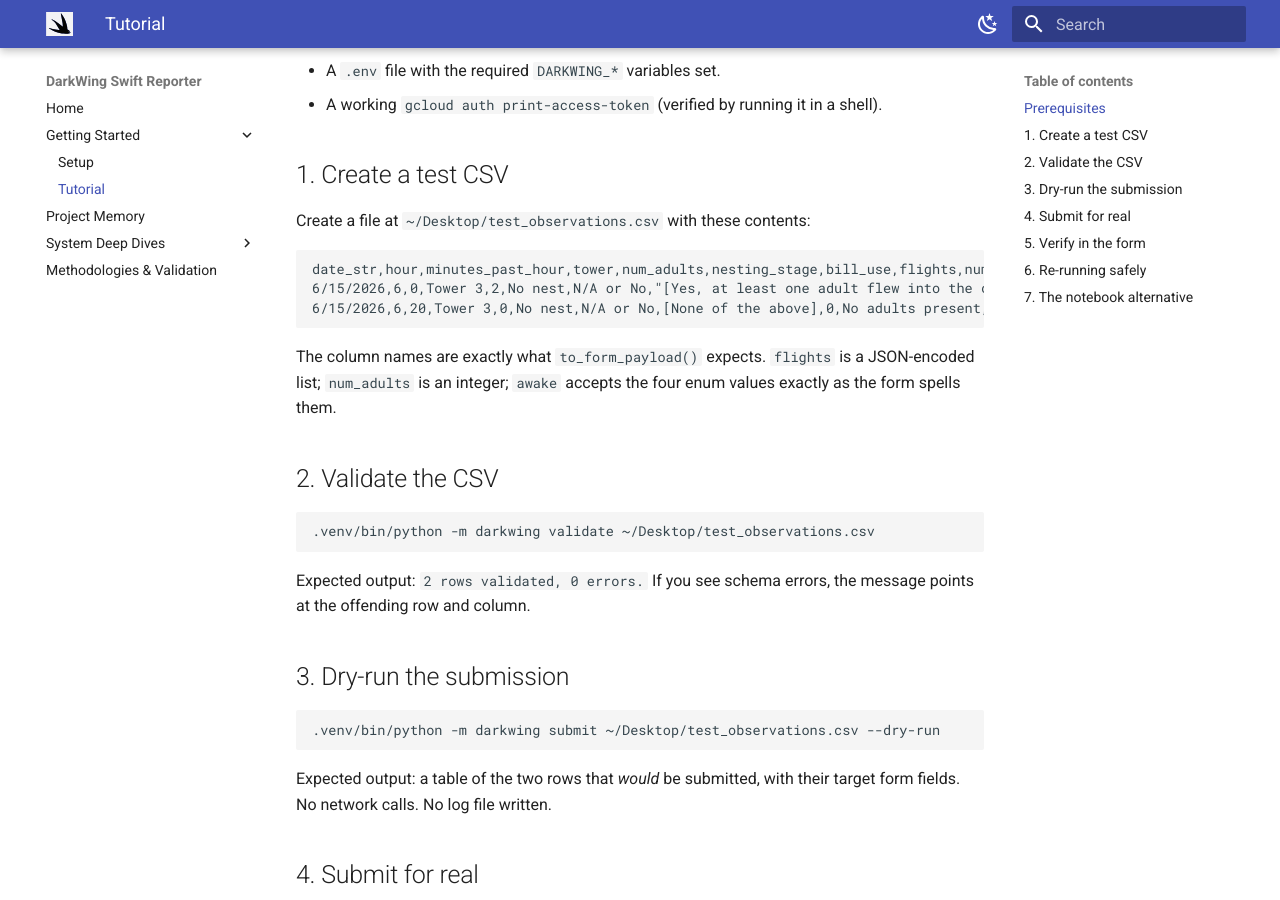
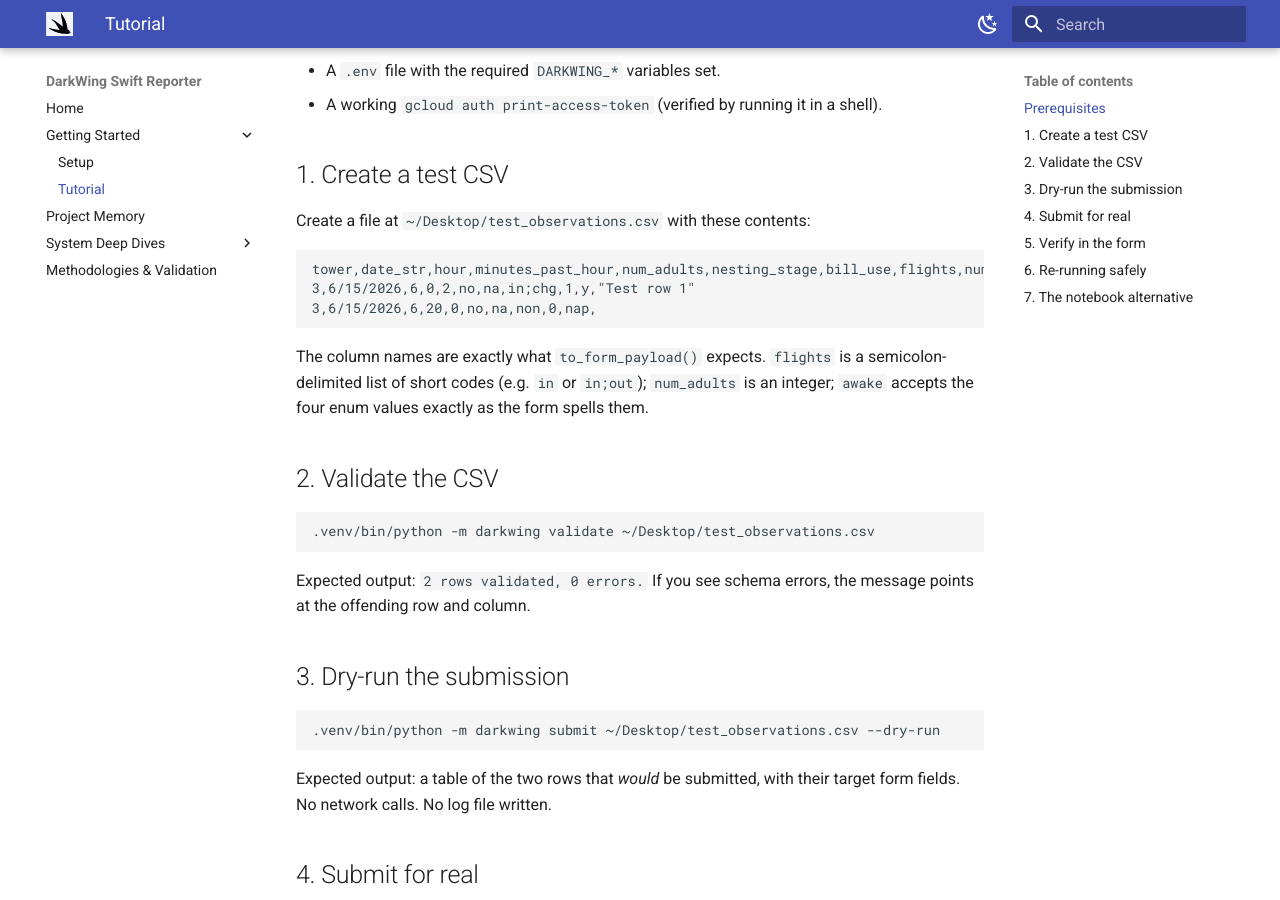
Before and after one commit to mcnamaram/darkwing, an MkDocs documentation site: the page built from docs/tutorial-1.md, in a window 1280 px wide and 900 px high, scrolled down 390 px. Built offline with MkDocs 1.6.1 and Material for MkDocs 9.7.7, drawn with Linux system fonts in a browser that asks for light colours.

Commit message:
feat(schema): accept semicolon-delimited flights in CSV
- flights column now accepts semicolon-delimited short codes (e.g. in;out)
- legacy JSON array strings (['in']) still supported for backwards compat
- update sample CSV fixture and docs accordingly
- 92 tests passing

````diff
--- a/docs/tutorial-1.md
+++ b/docs/tutorial-1.md
@@ -15,12 +15,12 @@
 Create a file at `~/Desktop/test_observations.csv` with these contents:
 
 ```csv
-date_str,hour,minutes_past_hour,tower,num_adults,nesting_stage,bill_use,flights,num_near_nest,awake,notes
-6/15/2026,6,0,Tower 3,2,No nest,N/A or No,"[Yes, at least one adult flew into the chimney,Yes, at least one adult changed position within the chimney but did not enter or exit]",1,Yes,Test row 1
-6/15/2026,6,20,Tower 3,0,No nest,N/A or No,[None of the above],0,No adults present,No swifts in this window
+tower,date_str,hour,minutes_past_hour,num_adults,nesting_stage,bill_use,flights,num_near_nest,awake,notes
+3,6/15/2026,6,0,2,no,na,in;chg,1,y,"Test row 1"
+3,6/15/2026,6,20,0,no,na,non,0,nap,
 ```
 
-The column names are exactly what `to_form_payload()` expects. `flights` is a JSON-encoded list; `num_adults` is an integer; `awake` accepts the four enum values exactly as the form spells them.
+The column names are exactly what `to_form_payload()` expects. `flights` is a semicolon-delimited list of short codes (e.g. `in` or `in;out`); `num_adults` is an integer; `awake` accepts the four enum values exactly as the form spells them.
 
 ## 2. Validate the CSV
 
@@ -46,7 +46,7 @@
 
 Expected output:
 
-```
+```sh
 [1/2] submitting uuid=… timestamp_utc=2026-06-15T10:00:00Z → 200
 [2/2] submitting uuid=… timestamp_utc=2026-06-15T10:20:00Z → 200
 done: 2 submitted, 0 skipped, 0 errors
````
Also changed, not shown: apps_script/README.md (+1 -1 lines), docs/architecture.md (+5 -5 lines), docs/prd.md (+1 -1 lines), docs/setup.md (+2 -2 lines), 11 other files.
